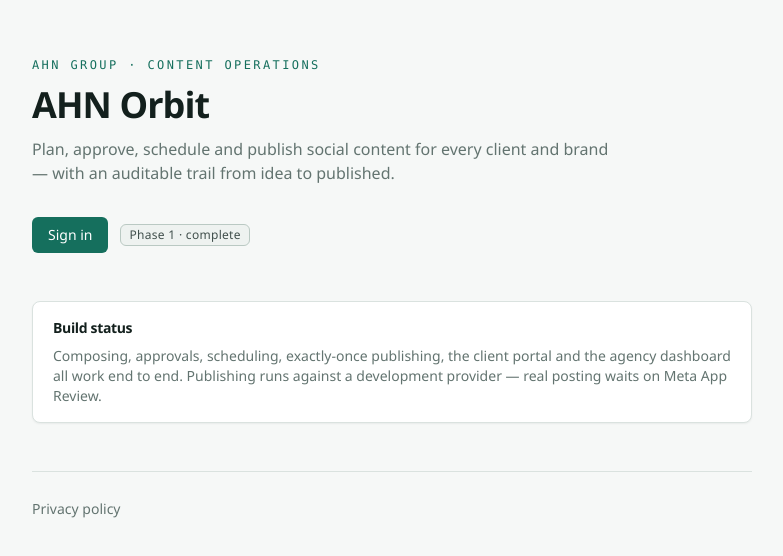
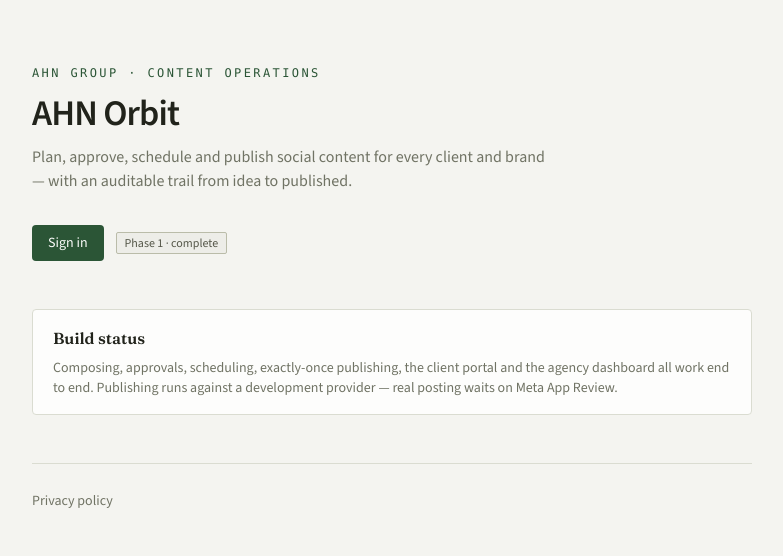
Before and after one commit to Phong-AHN/AHN_Orbit, a Next.js app in the folder apps/web/: page / in a window 1280 px wide. Shown: the part 112-668 px from the top of the page, without its empty margins (248-1031 px from the left). Built offline with nearby package versions, Linux system fonts and the light colour scheme.

Commit message:
remake UI

```diff
--- a/apps/web/app/layout.tsx
+++ b/apps/web/app/layout.tsx
@@ -1,6 +1,38 @@
 import type { Metadata, Viewport } from 'next';
+import { Fraunces, Source_Sans_3 } from 'next/font/google';
 import { ToastProvider } from '@orbit/ui';
 import './globals.css';
+
+/**
+ * The two faces, self-hosted by `next/font` at build time.
+ *
+ * **`vietnamese` is not optional.** Client, brand and workspace names reach
+ * headings and body text directly, and this is a Vietnamese agency — a face
+ * without the subset renders "Nguyễn" with substituted glyphs from a fallback
+ * font, which looks like a rendering bug rather than a missing subset. Both
+ * faces were checked against Google's own subset list before being chosen.
+ *
+ * Each exposes a CSS variable rather than a class, so `tokens.css` owns the
+ * fallback stack and nothing has to thread a font class through 34 layouts.
+ */
+const display = Fraunces({
+  subsets: ['latin', 'vietnamese'],
+  // Fraunces is variable on both axes; optical sizing is why it was chosen, so
+  // the range is kept rather than pinned to one instance.
+  // No `weight`: next/font rejects `axes` alongside a fixed weight list, and
+  // leaving it out is what keeps the face variable — the whole weight range
+  // plus the optical sizing it was chosen for.
+  axes: ['SOFT', 'WONK'],
+  variable: '--font-display',
+  display: 'swap',
+});
+
+const body = Source_Sans_3({
+  subsets: ['latin', 'vietnamese'],
+  weight: ['400', '500', '600', '700'],
+  variable: '--font-body',
+  display: 'swap',
+});
 
 export const metadata: Metadata = {
   title: {
@@ -15,9 +47,11 @@
 export const viewport: Viewport = {
   width: 'device-width',
   initialScale: 1,
+  // Kept in step with `--canvas` in tokens.css by hand: the browser chrome
+  // cannot read a CSS variable, so a palette change has to be mirrored here.
   themeColor: [
-    { media: '(prefers-color-scheme: light)', color: '#f5f7f6' },
-    { media: '(prefers-color-scheme: dark)', color: '#0d1514' },
+    { media: '(prefers-color-scheme: light)', color: '#f2f3ea' },
+    { media: '(prefers-color-scheme: dark)', color: '#15160f' },
   ],
 };
 
@@ -37,7 +71,7 @@
  */
 export default function RootLayout({ children }: { children: React.ReactNode }) {
   return (
-    <html lang="en" suppressHydrationWarning>
+    <html lang="en" className={`${display.variable} ${body.variable}`} suppressHydrationWarning>
       <body className="min-h-dvh bg-canvas font-sans text-ink antialiased" suppressHydrationWarning>
         <a
           href="#main"
--- a/apps/web/src/features/navigation/ui/org-nav.tsx
+++ b/apps/web/src/features/navigation/ui/org-nav.tsx
@@ -80,9 +80,7 @@
           <div className="mx-auto max-w-6xl space-y-4 px-6 py-4">
             {groups.map((group) => (
               <div key={group.label}>
-                <p className="mb-1 text-xs font-semibold uppercase tracking-wide text-ink-muted">
-                  {group.label}
-                </p>
+                <p className="mb-1 text-xs font-semibold text-ink-muted">{group.label}</p>
                 <div className="flex flex-col">
                   {group.items.map((item) => (
                     <NavLink key={item.href} {...item} active={item.href === activeHref} block />
--- a/apps/web/src/features/posts/ui/tiktok-options.tsx
+++ b/apps/web/src/features/posts/ui/tiktok-options.tsx
@@ -269,9 +269,7 @@
           ) : null}
 
           <fieldset className="space-y-1.5">
-            <legend className="text-xs font-medium uppercase tracking-wide text-ink-muted">
-              Interactions
-            </legend>
+            <legend className="text-xs font-medium text-ink-muted">Interactions</legend>
 
             <Interaction
               id={`tiktok-comment-${socialAccountId}`}
--- a/apps/web/tailwind.config.ts
+++ b/apps/web/tailwind.config.ts
@@ -48,8 +48,36 @@
         lg: 'var(--shadow-lg)',
       },
       fontFamily: {
-        sans: ['Segoe UI', 'system-ui', '-apple-system', 'Helvetica Neue', 'Arial', 'sans-serif'],
+        /**
+         * Both resolve through a token, so the fallback stack lives in one
+         * place and `next/font` only has to supply the variable.
+         *
+         * `display` is Fraunces — a variable serif with real optical sizing,
+         * used for headings and for the one number on a screen that matters.
+         * `sans` is Source Sans 3 for everything read at length. They are from
+         * different families on purpose: a high-contrast serif beside a
+         * neutral humanist sans is a distinction a reader can feel, which a
+         * single family at two weights never is.
+         */
+        display: ['var(--font-display)', 'Georgia', 'serif'],
+        sans: ['var(--font-body)', 'Segoe UI', 'system-ui', 'sans-serif'],
         mono: ['ui-monospace', 'Cascadia Mono', 'SF Mono', 'Consolas', 'Menlo', 'monospace'],
+      },
+
+      /**
+       * A scale, so sizes are chosen from a set rather than invented per
+       * component. The display sizes carry tighter tracking because Fraunces
+       * sets wide at large sizes.
+       */
+      fontSize: {
+        'display-lg': ['2.25rem', { lineHeight: '1.1', letterSpacing: '-0.02em' }],
+        display: ['1.75rem', { lineHeight: '1.15', letterSpacing: '-0.015em' }],
+        'display-sm': ['1.3125rem', { lineHeight: '1.25', letterSpacing: '-0.01em' }],
+      },
+
+      maxWidth: {
+        /** Running text under 80 characters (SRS §29, Bringhurst). */
+        measure: 'var(--measure)',
       },
     },
   },
--- a/packages/ui/src/components/primitives.tsx
+++ b/packages/ui/src/components/primitives.tsx
@@ -3,13 +3,17 @@
 
 // ── Card ────────────────────────────────────────────────────────────────────
 
+/**
+ * A panel.
+ *
+ * No shadow: this design separates things with rules and whitespace, and a
+ * soft grey shadow under every card is what makes a page read as a kit of
+ * identical boxes. The radius is the middle step of the scale — inputs sit
+ * tighter, only overlays sit looser — so the radius itself says what kind of
+ * surface this is.
+ */
 export function Card({ className, ...props }: React.HTMLAttributes<HTMLDivElement>) {
-  return (
-    <div
-      className={cn('rounded-lg border border-line bg-surface shadow-sm', className)}
-      {...props}
-    />
-  );
+  return <div className={cn('rounded border border-line bg-surface', className)} {...props} />;
 }
 
 export function CardHeader({ className, ...props }: React.HTMLAttributes<HTMLDivElement>) {
@@ -18,7 +22,10 @@
 
 export function CardTitle({ className, ...props }: React.HTMLAttributes<HTMLHeadingElement>) {
   return (
-    <h2 className={cn('text-sm font-semibold tracking-tight text-ink', className)} {...props} />
+    <h2
+      className={cn('font-display text-display-sm font-semibold text-ink', className)}
+      {...props}
+    />
   );
 }
 
@@ -51,8 +58,8 @@
   return (
     <span
       className={cn(
-        'inline-flex items-center gap-1 rounded border px-2 py-0.5',
-        'text-xs font-medium tracking-wide',
+        'inline-flex items-center gap-1 rounded-sm border px-2 py-0.5',
+        'text-xs font-medium',
         BADGE_TONES[tone],
         className,
       )}
@@ -122,7 +129,7 @@
     <input
       ref={ref}
       className={cn(
-        'h-9 w-full rounded border border-line-strong bg-surface px-3 text-sm text-ink',
+        'h-9 w-full rounded-sm border border-line-strong bg-surface px-3 text-sm text-ink',
         'placeholder:text-ink-muted',
         'aria-[invalid=true]:border-danger',
         'disabled:cursor-not-allowed disabled:bg-surface-sunken disabled:text-ink-muted',
@@ -149,7 +156,7 @@
     <select
       ref={ref}
       className={cn(
-        'h-9 w-full rounded border border-line-strong bg-surface px-2.5 text-sm text-ink',
+        'h-9 w-full rounded-sm border border-line-strong bg-surface px-2.5 text-sm text-ink',
         'aria-[invalid=true]:border-danger',
         'disabled:cursor-not-allowed disabled:bg-surface-sunken disabled:text-ink-muted',
         className,
@@ -167,7 +174,7 @@
     <textarea
       ref={ref}
       className={cn(
-        'w-full rounded border border-line-strong bg-surface px-3 py-2 text-sm text-ink',
+        'w-full rounded-sm border border-line-strong bg-surface px-3 py-2 text-sm text-ink',
         'placeholder:text-ink-muted',
         'aria-[invalid=true]:border-danger',
         'disabled:cursor-not-allowed disabled:bg-surface-sunken disabled:text-ink-muted',
@@ -187,19 +194,33 @@
   eyebrow?: React.ReactNode;
 }
 
+/**
+ * The masthead, and the one place this design raises its voice.
+ *
+ * Everything else on a screen stays quiet — no shadows, few boxes — so the
+ * page's own name can be set large in the display face above a single rule.
+ * That rule is the whole device: it does the job a row of bordered cards was
+ * doing, with one line.
+ *
+ * The eyebrow is a **dateline**: sentence case, in the body face, at reading
+ * weight. It used to be tracked-out monospace capitals, which is three
+ * generated-page habits in one line — a monospace face standing in for
+ * "data", capitals standing in for "label", and letter-spacing standing in
+ * for care. It says which client and which day; it does not need to shout.
+ */
 export function PageHeader({ title, description, actions, eyebrow }: PageHeaderProps) {
   return (
-    <header className="mb-6 flex flex-wrap items-start justify-between gap-4">
-      <div className="min-w-0">
-        {eyebrow ? (
-          <p className="mb-1 font-mono text-xs uppercase tracking-widest text-accent">{eyebrow}</p>
-        ) : null}
-        <h1 className="text-xl font-semibold tracking-tight text-ink">{title}</h1>
-        {description ? (
-          <p className="mt-1 max-w-prose text-sm text-ink-muted">{description}</p>
-        ) : null}
+    <header className="mb-6 border-b border-line pb-4">
+      <div className="flex flex-wrap items-end justify-between gap-x-6 gap-y-3">
+        <div className="min-w-0">
+          {eyebrow ? <p className="mb-1.5 text-sm text-ink-muted">{eyebrow}</p> : null}
+          <h1 className="font-display text-display font-semibold text-ink">{title}</h1>
+        </div>
+        {actions ? <div className="flex shrink-0 items-center gap-2">{actions}</div> : null}
       </div>
-      {actions ? <div className="flex shrink-0 items-center gap-2">{actions}</div> : null}
+      {description ? (
+        <p className="mt-3 max-w-measure text-sm text-ink-secondary">{description}</p>
+      ) : null}
     </header>
   );
 }
@@ -208,7 +229,7 @@
 export function Scroller({ className, ...props }: React.HTMLAttributes<HTMLDivElement>) {
   return (
     <div
-      className={cn('overflow-x-auto rounded-lg border border-line bg-surface', className)}
+      className={cn('overflow-x-auto rounded border border-line bg-surface', className)}
       {...props}
     />
   );
--- a/packages/ui/src/styles/tokens.css
+++ b/packages/ui/src/styles/tokens.css
@@ -6,10 +6,31 @@
    that *apply* these tokens live in the app's globals.css, inside `@layer base`
    where Tailwind can order them correctly.
 
-   Palette: verdigris accent on green-cool neutrals. The neutrals carry a
-   deliberate hue bias toward the accent rather than being pure grey, so the
-   greys read as chosen. Semantic colours (success/warning/danger) are separate
-   from the accent and never stand in for it.
+   ## The palette is a proof on paper
+
+   What an agency actually does here is proof a client's content before it goes
+   out: a draft is marked up, sent to the client, approved or sent back. So the
+   surfaces are **paper** and the ink is a warm near-black, and the two colours
+   that carry the most meaning come from that same world:
+
+     • `--accent` is an ink-green and means **settled** — approved, verified,
+       connected, published. It is the colour of a thing that is done.
+     • `--danger` is **proof red**, the oxblood of a proof-reader's pencil. It is
+       the colour of "send this back", which is a real state in the publishing
+       state machine rather than a decoration.
+
+   The paper is biased **yellow-green**, toward the accent, not orange. That is
+   deliberate: a cream-and-clay palette is the house style of every generated
+   page, and the neutrals here are meant to read as chosen. The same reasoning
+   the previous palette used for its greys — just a different hue family.
+
+   ## Radii vary by hierarchy, on purpose
+
+   One radius on everything flattens the hierarchy and reads as a card kit.
+   Inputs and chips take `sm`, panels take the default, and only overlays take
+   `lg`. Shadows are near-absent for the same reason: this design separates
+   things with **rules and whitespace**, and keeps shadows for surfaces that
+   genuinely float above the page.
 
    Both themes are defined here at token level, and components style through
    the tokens only — never inside a media query — so the un-stamped "system"
@@ -17,122 +38,138 @@
    ─────────────────────────────────────────────────────────────────────────── */
 
 :root {
-  /* Surfaces, lightest to most raised */
-  --canvas: 150 14% 97%;
-  --surface: 0 0% 100%;
-  --surface-sunken: 150 12% 94%;
-  --surface-raised: 0 0% 100%;
+  /* Surfaces, lightest to most raised. Paper, not cream. */
+  --canvas: 66 16% 95%;
+  --surface: 60 24% 99%;
+  --surface-sunken: 66 13% 92%;
+  --surface-raised: 60 30% 100%;
 
-  /* Text */
-  --ink: 168 24% 10%;
-  --ink-secondary: 168 10% 28%;
-  --ink-muted: 168 8% 42%;
-  --ink-inverse: 150 14% 97%;
+  /* Text — warm near-black, never a tinted #111 */
+  --ink: 70 13% 12%;
+  --ink-secondary: 70 9% 31%;
+  /* 42%, not 45%: at 45% this failed AA for normal text on `--surface`
+     (4.27:1), and this token carries hints and timestamps, which are normal
+     size. Measured at 4.79:1. */
+  --ink-muted: 70 7% 42%;
+  --ink-inverse: 60 24% 98%;
 
-  /* Lines */
-  --line: 156 12% 87%;
-  --line-strong: 156 12% 76%;
+  /* Lines. This design leans on rules, so they carry more weight than usual. */
+  --line: 66 13% 84%;
+  --line-strong: 66 13% 70%;
 
-  /* Accent — verdigris. Also carries the "settled / verified" semantic. */
-  --accent: 168 68% 26%;
-  --accent-hover: 168 68% 21%;
-  --accent-soft: 168 40% 93%;
-  --accent-ink: 0 0% 100%;
+  /* Accent — ink-green. Carries the "settled / approved / verified" semantic. */
+  --accent: 136 33% 25%;
+  --accent-hover: 136 38% 19%;
+  --accent-soft: 136 24% 92%;
+  --accent-ink: 60 30% 99%;
 
-  /* Semantic — deliberately distinct from the accent hue */
-  --success: 152 55% 30%;
-  --success-soft: 152 45% 94%;
-  --warning: 36 72% 34%;
-  --warning-soft: 40 70% 94%;
-  --danger: 2 65% 40%;
-  --danger-soft: 2 70% 96%;
-  --info: 208 60% 38%;
-  --info-soft: 208 60% 95%;
+  /* Semantic. `danger` is the proof-reader's red; see the note above. */
+  --success: 150 42% 29%;
+  --success-soft: 150 32% 93%;
+  --warning: 40 62% 31%;
+  --warning-soft: 42 58% 92%;
+  --danger: 357 52% 38%;
+  --danger-soft: 357 42% 95%;
+  --info: 214 40% 35%;
+  --info-soft: 214 38% 93%;
 
   /* Focus ring — always visible, never removed (SRS §29 keyboard navigation) */
-  --focus: 168 80% 34%;
+  --focus: 136 46% 33%;
 
-  --radius-sm: 0.25rem;
-  --radius: 0.375rem;
-  --radius-lg: 0.5rem;
+  /* Typefaces. The two `--font-*` variables are supplied by next/font in the
+     app's root layout; the fallbacks keep this package usable on its own. */
+  --font-display: 'Fraunces', Georgia, 'Times New Roman', serif;
+  --font-body: 'Source Sans 3', 'Segoe UI', system-ui, -apple-system, sans-serif;
 
-  --shadow-sm: 0 1px 2px hsl(168 24% 10% / 0.06);
-  --shadow: 0 1px 3px hsl(168 24% 10% / 0.08), 0 8px 24px -16px hsl(168 24% 10% / 0.24);
-  --shadow-lg: 0 2px 8px hsl(168 24% 10% / 0.1), 0 16px 48px -24px hsl(168 24% 10% / 0.32);
+  /* Running text stays readable: under 80 characters, per Bringhurst. */
+  --measure: 68ch;
+
+  --radius-sm: 0.125rem;
+  --radius: 0.25rem;
+  --radius-lg: 0.375rem;
+
+  /* Deliberately faint. Separation is the job of `--line`. */
+  --shadow-sm: 0 1px 1px hsl(70 13% 12% / 0.04);
+  --shadow: 0 1px 2px hsl(70 13% 12% / 0.06), 0 10px 28px -20px hsl(70 13% 12% / 0.22);
+  --shadow-lg: 0 2px 6px hsl(70 13% 12% / 0.08), 0 18px 50px -28px hsl(70 13% 12% / 0.3);
 }
 
 /* The default "system" setting stamps nothing on the root, so only the media
    query separates light from dark. Guarded so an explicit light choice beats a
-   dark OS. */
+   dark OS.
+
+   Dark is not an inversion: it is the same proof read at night. The ground
+   keeps the paper's hue family so the accent and the proof red stay legible
+   against it, both lifted in lightness to hold contrast on a dark ground. */
 @media (prefers-color-scheme: dark) {
   :root:not([data-theme='light']) {
-    --canvas: 170 22% 7%;
-    --surface: 170 20% 10%;
-    --surface-sunken: 170 22% 6%;
-    --surface-raised: 170 18% 13%;
+    --canvas: 70 13% 8%;
+    --surface: 70 11% 11%;
+    --surface-sunken: 70 15% 6%;
+    --surface-raised: 70 10% 14%;
 
-    --ink: 158 20% 92%;
-    --ink-secondary: 158 12% 78%;
-    --ink-muted: 158 8% 60%;
-    --ink-inverse: 170 22% 7%;
+    --ink: 60 15% 92%;
+    --ink-secondary: 60 9% 75%;
+    --ink-muted: 60 7% 57%;
+    --ink-inverse: 70 13% 8%;
 
-    --line: 168 14% 18%;
-    --line-strong: 168 12% 28%;
+    --line: 70 9% 19%;
+    --line-strong: 70 8% 30%;
 
-    --accent: 168 52% 55%;
-    --accent-hover: 168 56% 64%;
-    --accent-soft: 168 40% 14%;
-    --accent-ink: 170 30% 8%;
+    --accent: 136 34% 57%;
+    --accent-hover: 136 40% 66%;
+    --accent-soft: 136 26% 14%;
+    --accent-ink: 70 15% 8%;
 
-    --success: 152 45% 58%;
-    --success-soft: 152 35% 13%;
-    --warning: 40 65% 60%;
-    --warning-soft: 40 40% 14%;
-    --danger: 4 70% 65%;
-    --danger-soft: 4 40% 15%;
-    --info: 205 60% 62%;
-    --info-soft: 205 40% 14%;
+    --success: 150 36% 55%;
+    --success-soft: 150 26% 13%;
+    --warning: 40 58% 57%;
+    --warning-soft: 40 32% 14%;
+    --danger: 357 60% 64%;
+    --danger-soft: 357 30% 16%;
+    --info: 214 48% 62%;
+    --info-soft: 214 32% 15%;
 
-    --focus: 168 60% 58%;
+    --focus: 136 42% 55%;
 
     --shadow-sm: 0 1px 2px hsl(0 0% 0% / 0.4);
-    --shadow: 0 1px 3px hsl(0 0% 0% / 0.5), 0 8px 24px -16px hsl(0 0% 0% / 0.8);
-    --shadow-lg: 0 2px 8px hsl(0 0% 0% / 0.55), 0 16px 48px -24px hsl(0 0% 0% / 0.9);
+    --shadow: 0 1px 3px hsl(0 0% 0% / 0.5), 0 10px 28px -20px hsl(0 0% 0% / 0.8);
+    --shadow-lg: 0 2px 8px hsl(0 0% 0% / 0.55), 0 18px 50px -28px hsl(0 0% 0% / 0.9);
   }
 }
 
 /* An explicit dark choice wins in the other direction. */
 :root[data-theme='dark'] {
-  --canvas: 170 22% 7%;
-  --surface: 170 20% 10%;
-  --surface-sunken: 170 22% 6%;
-  --surface-raised: 170 18% 13%;
+  --canvas: 70 13% 8%;
+  --surface: 70 11% 11%;
+  --surface-sunken: 70 15% 6%;
+  --surface-raised: 70 10% 14%;
 
-  --ink: 158 20% 92%;
-  --ink-secondary: 158 12% 78%;
-  --ink-muted: 158 8% 60%;
-  --ink-inverse: 170 22% 7%;
+  --ink: 60 15% 92%;
+  --ink-secondary: 60 9% 75%;
+  --ink-muted: 60 7% 57%;
+  --ink-inverse: 70 13% 8%;
 
-  --line: 168 14% 18%;
-  --line-strong: 168 12% 28%;
+  --line: 70 9% 19%;
+  --line-strong: 70 8% 30%;
 
-  --accent: 168 52% 55%;
-  --accent-hover: 168 56% 64%;
-  --accent-soft: 168 40% 14%;
-  --accent-ink: 170 30% 8%;
+  --accent: 136 34% 57%;
+  --accent-hover: 136 40% 66%;
+  --accent-soft: 136 26% 14%;
+  --accent-ink: 70 15% 8%;
 
-  --success: 152 45% 58%;
-  --success-soft: 152 35% 13%;
-  --warning: 40 65% 60%;
-  --warning-soft: 40 40% 14%;
-  --danger: 4 70% 65%;
-  --danger-soft: 4 40% 15%;
-  --info: 205 60% 62%;
-  --info-soft: 205 40% 14%;
+  --success: 150 36% 55%;
+  --success-soft: 150 26% 13%;
+  --warning: 40 58% 57%;
+  --warning-soft: 40 32% 14%;
+  --danger: 357 60% 64%;
+  --danger-soft: 357 30% 16%;
+  --info: 214 48% 62%;
+  --info-soft: 214 32% 15%;
 
-  --focus: 168 60% 58%;
+  --focus: 136 42% 55%;
 
   --shadow-sm: 0 1px 2px hsl(0 0% 0% / 0.4);
-  --shadow: 0 1px 3px hsl(0 0% 0% / 0.5), 0 8px 24px -16px hsl(0 0% 0% / 0.8);
-  --shadow-lg: 0 2px 8px hsl(0 0% 0% / 0.55), 0 16px 48px -24px hsl(0 0% 0% / 0.9);
+  --shadow: 0 1px 3px hsl(0 0% 0% / 0.5), 0 10px 28px -20px hsl(0 0% 0% / 0.8);
+  --shadow-lg: 0 2px 8px hsl(0 0% 0% / 0.55), 0 18px 50px -28px hsl(0 0% 0% / 0.9);
 }
```
Also changed, not shown: packages/ui/src/components/data.tsx (+11 -4 lines), 1 other file (tests, documents, lock files or other folders).
